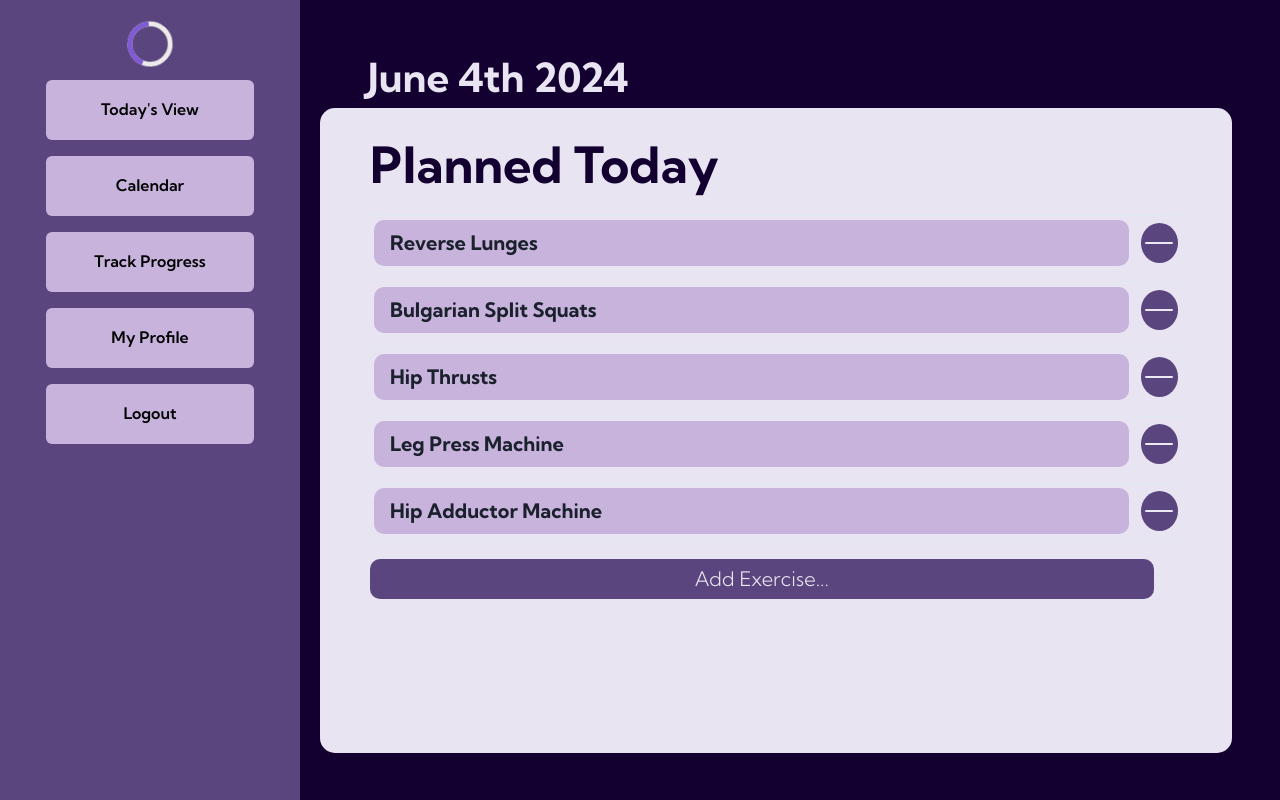
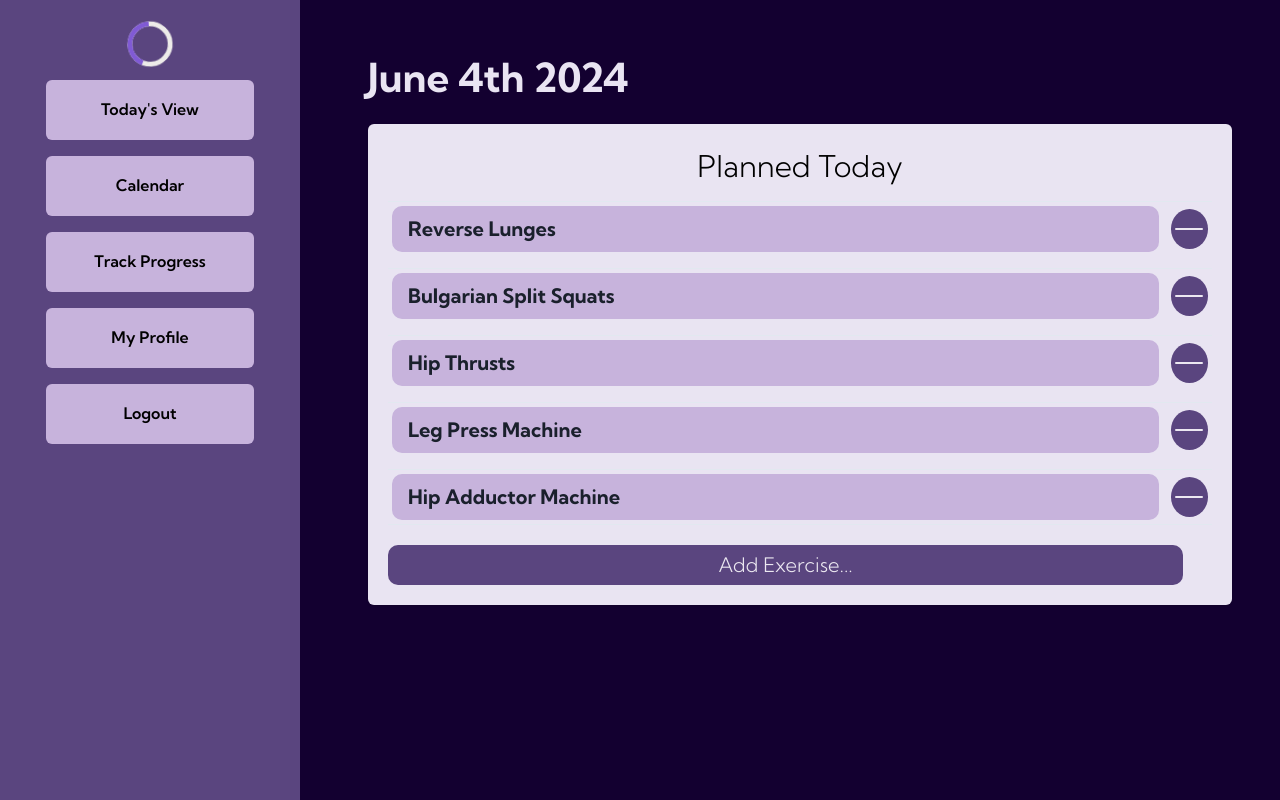
Before and after one commit to noahgiboney/tworkout, a Next.js app: page /homepage in a window 1280 px wide. Built offline with nearby package versions, Linux system fonts and the light colour scheme.

Commit message:
structured homepage

```diff
--- a/src/app/homepage/homepage.module.css
+++ b/src/app/homepage/homepage.module.css
@@ -20,3 +20,14 @@
     padding-left: 3rem;
     padding-top: 3rem;
   }
+
+  .cards {
+    width: 90%;
+    margin: 0 auto;
+  }
+
+  .exercises {
+    height: "auto";
+    display: "flex";
+    flex-direction: "row";
+  }
--- a/src/app/homepage/page.tsx
+++ b/src/app/homepage/page.tsx
@@ -21,6 +21,9 @@ import {
   Center,
   Input,
   HStack,
+  Card,
+  CardHeader,
+  CardBody,
 } from "@chakra-ui/react";
 import { AddIcon, CloseIcon } from "@chakra-ui/icons";
 import styles from "./homepage.module.css"
@@ -210,28 +213,14 @@ const Homepage: React.FC = () => {
         <div className={styles.title}>
           {monthDictionary[month]} {day}th {year}
         </div>
-        <Box
-          flex="1"
-          p={3}
-          borderRadius="15px"
-          display="flex"
-          flexDirection="column"
-          width="95%"
-          justifyContent="flex-start"
-          paddingTop="20px"
-          padding="50px"
-          alignItems="left"
-          bg="#E9E4F2"
-        >
-          <Text fontSize="50" color="#130030" fontWeight="bold">
-            Planned Today
-          </Text>
-          <Box
-            overflowY="auto"
-            height="500px"
-            flexDirection="row"
-            display="flex"
-          >
+        <div className={styles.cards}>
+        <Card marginTop="1rem" marginBottom="1rem" bgColor="#E9E4F2">
+          <CardHeader justifyContent="center" textAlign="center" paddingBottom="0px">
+            <Text fontSize={30} color="black" >
+              Planned Today
+            </Text>
+          </CardHeader>
+          <CardBody paddingTop="0px">
             <Box width={"100%"}>
               <Accordion allowToggle allowMultiple>
                 {titlesState.map((title, index) => (
@@ -372,8 +361,9 @@ const Homepage: React.FC = () => {
                 />
               </Center>
             </Box>
-          </Box>
-        </Box>
+            </CardBody>
+        </Card>
+        </div>
         </div>
       </div>
 
```
